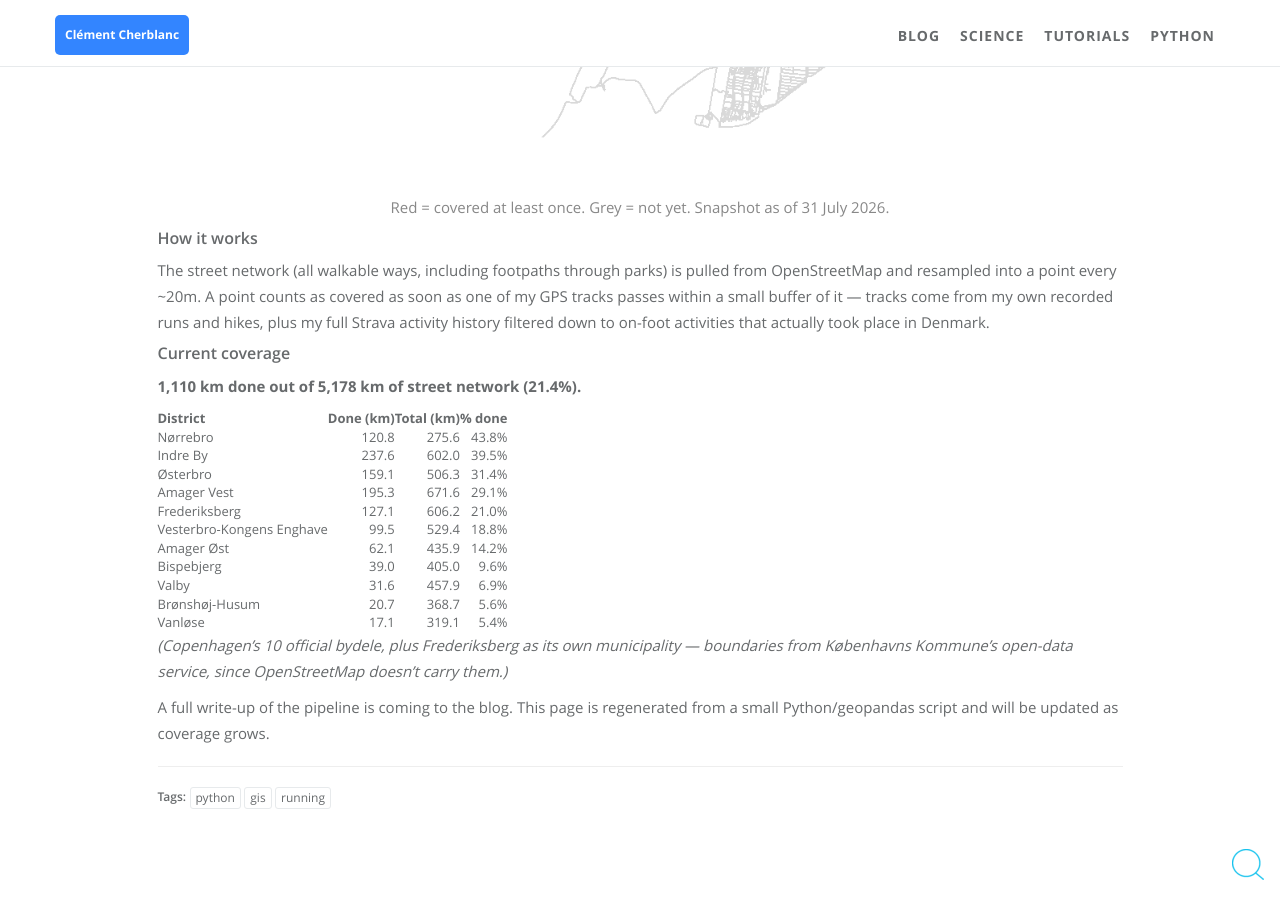
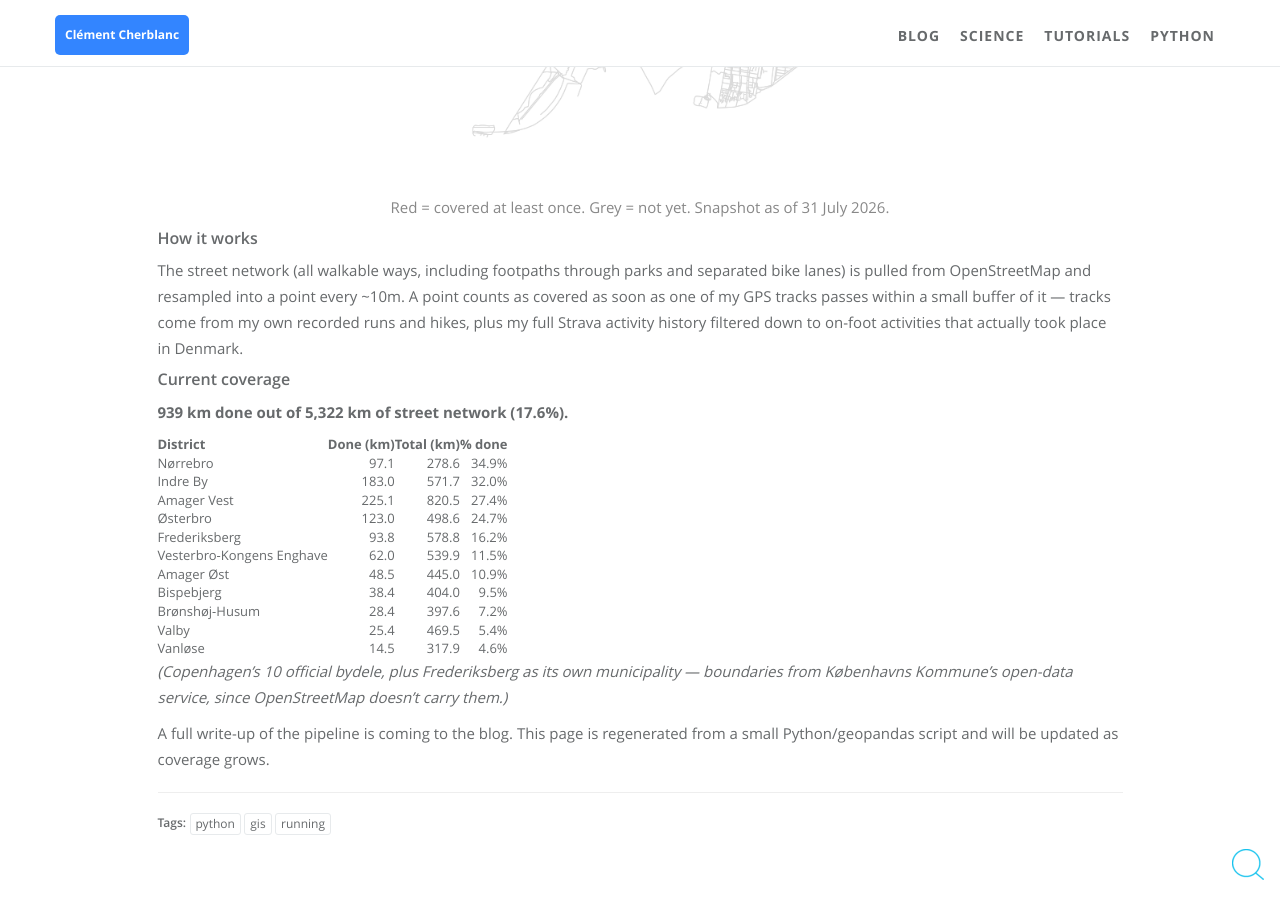
Before and after one commit to ClemAntarctica/ClemAntarctica.github.io, a Jekyll site: the page built from EV_CPH.md, in a window 1280 px wide and 900 px high, scrolled down 1460 px. Built offline with Jekyll 4.4.1, drawn with Linux system fonts in a browser that asks for light colours; comment, search, counter and statistics services are not loaded.

Commit message:
Shorter buffer distance, new trails, and bug fixes, for EV_CPH

```diff
--- a/EV_CPH.md
+++ b/EV_CPH.md
@@ -18,25 +18,25 @@ Inspired by the "every street" mapping challenge, this project tracks exactly wh
 
 ### How it works
 
-The street network (all walkable ways, including footpaths through parks) is pulled from OpenStreetMap and resampled into a point every ~20m. A point counts as covered as soon as one of my GPS tracks passes within a small buffer of it — tracks come from my own recorded runs and hikes, plus my full Strava activity history filtered down to on-foot activities that actually took place in Denmark.
+The street network (all walkable ways, including footpaths through parks and separated bike lanes) is pulled from OpenStreetMap and resampled into a point every ~10m. A point counts as covered as soon as one of my GPS tracks passes within a small buffer of it — tracks come from my own recorded runs and hikes, plus my full Strava activity history filtered down to on-foot activities that actually took place in Denmark.
 
 ### Current coverage
 
-**1,110 km done out of 5,178 km of street network (21.4%).**
+**939 km done out of 5,322 km of street network (17.6%).**
 
 | District | Done (km) | Total (km) | % done |
 |---|---:|---:|---:|
-| Nørrebro | 120.8 | 275.6 | 43.8% |
-| Indre By | 237.6 | 602.0 | 39.5% |
-| Østerbro | 159.1 | 506.3 | 31.4% |
-| Amager Vest | 195.3 | 671.6 | 29.1% |
-| Frederiksberg | 127.1 | 606.2 | 21.0% |
-| Vesterbro-Kongens Enghave | 99.5 | 529.4 | 18.8% |
-| Amager Øst | 62.1 | 435.9 | 14.2% |
-| Bispebjerg | 39.0 | 405.0 | 9.6% |
-| Valby | 31.6 | 457.9 | 6.9% |
-| Brønshøj-Husum | 20.7 | 368.7 | 5.6% |
-| Vanløse | 17.1 | 319.1 | 5.4% |
+| Nørrebro | 97.1 | 278.6 | 34.9% |
+| Indre By | 183.0 | 571.7 | 32.0% |
+| Amager Vest | 225.1 | 820.5 | 27.4% |
+| Østerbro | 123.0 | 498.6 | 24.7% |
+| Frederiksberg | 93.8 | 578.8 | 16.2% |
+| Vesterbro-Kongens Enghave | 62.0 | 539.9 | 11.5% |
+| Amager Øst | 48.5 | 445.0 | 10.9% |
+| Bispebjerg | 38.4 | 404.0 | 9.5% |
+| Brønshøj-Husum | 28.4 | 397.6 | 7.2% |
+| Valby | 25.4 | 469.5 | 5.4% |
+| Vanløse | 14.5 | 317.9 | 4.6% |
 
 *(Copenhagen's 10 official bydele, plus Frederiksberg as its own municipality — boundaries from Københavns Kommune's open-data service, since OpenStreetMap doesn't carry them.)*
 
```
Also changed, not shown: static/assets/img/landing/ev_cph_coverage.png.
